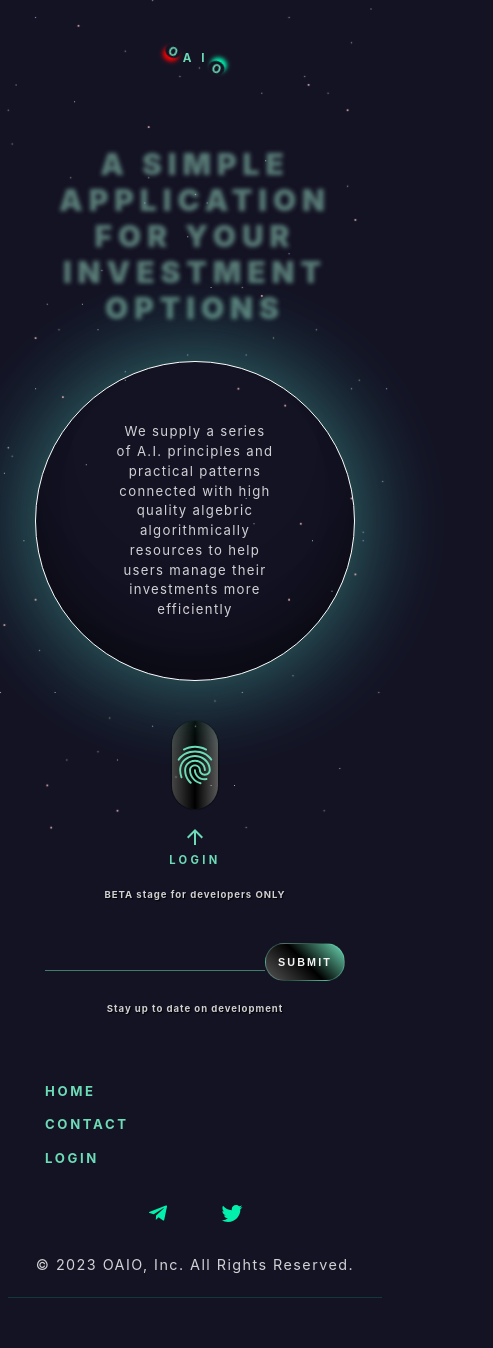
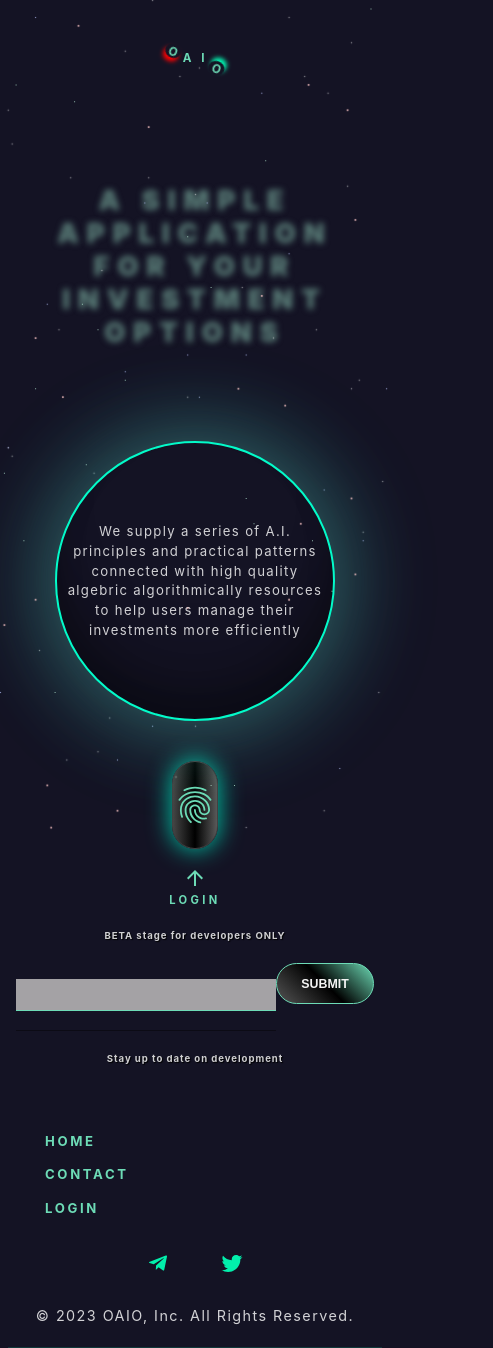
Before and after one commit to Kompweb-1/OAIO, a React (Create React App) app: page / in a window 390 px wide. Shown: the whole page, 493 px wide, since content can reach past the window. Before the commit the page ends 1298 px from the top, so only its background shows below. Built offline with nearby package versions, Linux system fonts and the light colour scheme.

Commit message:
deployment test

```diff
--- a/package.json
+++ b/package.json
@@ -11,7 +11,6 @@
     "@testing-library/react": "^13.4.0",
     "@testing-library/user-event": "^13.5.0",
     "axios": "^1.2.2",
-    "d3-color": "^3.1.0",
     "express": "^4.18.2",
     "express-session": "^1.17.3",
     "firebase": "^9.15.0",
@@ -21,10 +20,10 @@
     "react-dom": "^18.2.0",
     "react-motion": "^0.5.2",
     "react-router-dom": "^6.4.5",
-    "react-scripts": "5.0.1",
+    "react-scripts": "^5.0.1",
     "react-tradingview-embed": "^3.0.0",
     "react-tradingview-widget": "^1.3.2",
-    "react-vis": "^1.11.12",
+    "react-vis": "^0.3.4",
     "web-vitals": "^2.1.4"
   },
   "scripts": {
--- a/src/Pages/Home.js
+++ b/src/Pages/Home.js
@@ -24,7 +24,7 @@ function App() {
 
             {/* <Modal /> */}
             <FingerprintIcon
-              className='App-btn pulse-btn'
+              className='App-btn pulse'
               type='button'
               onClick={(event) => (window.location.href = "/login")}
             />
--- a/src/Pages/LogIn.js
+++ b/src/Pages/LogIn.js
@@ -58,7 +58,7 @@ export default function Login() {
             onChange={(e) => setPassword(e.target.value)}
           />
         </label>
-        <div style={{ marginTop: 10 }}>
+        <div style={{ marginTop: 20 }}>
           <button
             type='submit'
             disabled={email === 0 || status === "submitting"}>
--- a/src/style/home.css
+++ b/src/style/home.css
@@ -6,20 +6,34 @@
 }
 
 .title {
+  /* text-align: center; */
   /* border: 1px solid #ffffff86; */
-  width: 360px;
+  /* width: 360px; */
+  height: 400px;
+  /* width: 80%; */
 }
 
 .title h2 {
   color: transparent;
-  text-shadow: 0 0 4px rgb(90, 125, 120);
+  text-shadow: 0 0 14px rgb(90, 125, 120);
   /* font-style: bold; */
   font-weight: 900;
   /* color: #fcfcfcfb; */
-  font-size: calc(26px + 1vmin);
+  font-size: calc(42px + 1vmin);
   /* text-shadow: 3px 3px 0px #00000000, 0px -20px 4px rgb(0, 0, 0); */
-  letter-spacing: 0.2em;
-  text-align: center;
+  letter-spacing: 0.5rem;
+  /* width: 360px; */
+  padding: 0 10rem;
+  /* margin: 0 100px; */
+}
+.title h2:hover {
+  /* text-shadow: 0 0 2px rgb(90, 125, 120); */
+  text-shadow: 3px 3px 0px rgb(90, 125, 120), 0px -2px 40px rgb(0, 0, 0);
+  font-size: calc(36px + 1vmin);
+  /* letter-spacing: 1rem; */
+  /* letter-spacing: 1rem; */
+
+  /* width: 360px; */
 }
 
 .home-card {
@@ -28,7 +42,7 @@
   align-items: center;
 }
 .card {
-  border: 1px solid #ffffff;
+  border: 2px solid #03fbc9;
   width: 360px;
   height: 360px;
   /* background: rgba(217, 217, 217, 0.58); */
@@ -47,13 +61,10 @@
 }
 
 .card:hover {
-  border: 2px solid #02f5b0f9;
+  border: 2px solid #707070f9;
   transform: scale(1.05);
   /* font-size: calc(14px + 0.5vmin); */
-  box-shadow: 4px 0px 200px #fffffff8, -4px 0px 200px #61fbe63b,
-    rgba(0, 0, 0, 0.17) 0px -23px 25px 0px inset,
-    rgba(0, 0, 0, 0.15) 0px -36px 30px 0px inset,
-    rgba(0, 0, 0, 0.1) 0px -79px 40px 0px inset;
+  box-shadow: 4px 0px 200px #75c1bdf8, -4px 0px 200px #000000;
 }
 
 /* .card:active {
@@ -69,12 +80,12 @@
   /* font-weight: bolder; */
 }
 .App .App-btn {
+  border: 1px solid #424141;
   border-radius: 50px;
   color: #6ddbb6;
   width: 46px;
   height: 88px;
   margin: 20px 0;
-  background: rgb(2, 0, 36);
   background: linear-gradient(
     90deg,
     rgb(69, 69, 69) 0%,
@@ -83,46 +94,51 @@
   );
   cursor: pointer;
 }
+.App .App-btn:hover {
+  border: 2px solid #03fbc9;
+}
 
-.pulse {
+/* .pulse {
   animation: pulse-animation 2s infinite;
 }
 @keyframes pulse-animation {
   0% {
-    box-shadow: 0 0 0 0px rgba(0, 0, 0, 0.2);
+    box-shadow: 0 0 20px rgba(0, 0, 0, 0.99);
   }
   100% {
-    box-shadow: 0 0 2px 20px rgba(0, 0, 0, 0.221);
+    box-shadow: 0 0 20px rgb(249, 249, 249);
   }
-}
+} */
 
+/*
 .pulse {
-  animation: pulse 2500ms infinite;
-}
-@keyframes pulse {
-  0% {
-    box-shadow: 0 0 0 0 #393939;
-  }
-  50% {
-    box-shadow: 0 0 0 1px #7fffea70;
-  }
-  100% {
-    box-shadow: 0 0 0 1px #fbb32f01;
-  }
-}
-
-.pulse-btn {
   animation: pulse 2000ms infinite;
 }
 @keyframes pulse {
   0% {
-    box-shadow: 0 0 0 0 #323232;
+    box-shadow: 0 0 2px #000000;
   }
   50% {
-    box-shadow: 0 1px 0px 2px #61fbe13b;
+    box-shadow: 0 0 0 4px #7fffea70;
   }
   100% {
-    box-shadow: 0 0 0 1px #00000096;
+    box-shadow: 0 0 2px #6ddbb6;
+  }
+} */
+
+.pulse {
+  animation: pulse 2000ms infinite;
+}
+
+@keyframes pulse {
+  0% {
+    box-shadow: 0 0 0 0 #03fbc9;
+  }
+  50% {
+    box-shadow: 0 0 200px #000000;
+  }
+  100% {
+    box-shadow: 0 0 0 1px #01ddbc;
   }
 }
 
@@ -130,10 +146,12 @@
   color: #6ddbb6;
   display: inline-block;
   position: relative;
-  -moz-animation: bounce 3s infinite linear;
+  background-color: #01ddbc00;
+  -moz-animation: bounce 1s infinite linear;
   -o-animation: bounce 1s infinite linear;
   -webkit-animation: bounce 1s infinite linear;
-  animation: bounce 1.5s infinite linear;
+  animation: bounce 1s infinite linear;
+  /* cursor: pointer; */
 }
 @-webkit-keyframes bounce {
   0% {
@@ -208,17 +226,30 @@
 
 @media (max-width: 480px) {
   .title {
-    width: 90%;
-    margin-bottom: 10px;
+    /* width: 90%; */
+    height: 280px;
+    /* margin-bottom: 10px; */
+  }
+  .title h2 {
+    font-size: calc(26px + 0.3vmin);
+    letter-spacing: 0.5rem;
+    text-shadow: 0 0 6px rgb(90, 125, 120);
+    /* padding: 0; */
+  }
+  .title h2:hover {
+    letter-spacing: 0.3rem;
+    font-size: calc(21px + 0.5vmin);
   }
 
   .card {
-    width: 320px;
-    height: 320px;
+    width: 280px;
+    height: 280px;
+    /* padding: 0; */
+    /* margin: 0; */
   }
   .card p {
     font-size: calc(12px + 0.3vmin);
-    width: 160px;
+    /* width: 160px; */
     line-height: 1.5;
   }
 }
--- a/src/style/index.css
+++ b/src/style/index.css
@@ -203,7 +203,7 @@ input {
   padding: 10px;
 }
 
-button {
+/* button {
   font-size: calc(10px + 0.2vmin);
   text-transform: uppercase;
   font-weight: 800;
@@ -215,9 +215,33 @@ button {
   cursor: pointer;
   border: 1px solid #7fffd448;
   background: linear-gradient(225deg, #6ddbb6, #000000, #555555);
-  /* box-shadow: 0px 0px 1px #6ddbb645, 0px 0px 1px #6ddbb642; */
-  /* background: rgba(255, 255, 255, 0); */
   border-radius: 25px;
+} */
+button {
+  /* background-color: white; */
+  background: linear-gradient(225deg, #6ddbb6, #000000, #555555);
+
+  /* color: black; */
+  color: #f4f4f4;
+
+  border-radius: 10em;
+  font-size: 14px;
+  font-weight: 600;
+  padding: 1em 2em;
+  cursor: pointer;
+  transition: all 0.3s ease-in-out;
+  border: 1px solid #6ddbb6;
+  box-shadow: 0 0 0 0 #6ddbb6;
+}
+
+button:hover {
+  transform: translateY(-4px) translateX(-2px);
+  box-shadow: 2px 5px 0 0 #6ddbb6;
+}
+
+button:active {
+  transform: translateY(2px) translateX(1px);
+  box-shadow: 0 0 0 0 #6ddbb6;
 }
 
 /* Media Query for Mobile Devices */
--- a/src/style/login.css
+++ b/src/style/login.css
@@ -9,5 +9,14 @@
 }
 
 .login form {
+  /* display: flex;
+  flex-direction: column;
+  justify-content: center;
+  align-items: center; */
   width: 280px;
+  height: 300px;
 }
+
+.login input {
+  width: 260px;
+}
--- a/src/style/logo.css
+++ b/src/style/logo.css
@@ -5,7 +5,7 @@
   /* align-items: center; */
   /* height: 25%; */
   /* margin-bottom: 20px; */
-  height: 260px;
+  height: 220px;
 }
 .logo em {
   /* font-family: "Josefin Sans", sans-serif; */
@@ -48,18 +48,17 @@ em.planet {
   animation: planet-rotate 10s linear infinite;
   /* position: relative; */
 }
-
-/* em.planet::before { */
-/* content: ""; */
-/* position: absolute; */
-/* top: 1vmin; */
-/* left: 0.9vmin; */
-/* z-index: -1; */
-/* width: 2.5vmin; */
-/* height: 2.5vmin; */
-/* border-radius: 50%; */
-/* background: #2c2c2c; */
-/* } */
+/*
+em.planet::before {
+  content: "";
+  position: absolute;
+  top: -2vmin;
+  z-index: -1;
+  width: 1vmin;
+  height: 1vmin;
+  border-radius: 50%;
+  background: #ededed;
+} */
 
 em.planet.left {
   transform-origin: 8vmin 2vmin;
@@ -101,7 +100,7 @@ em.planet.right {
 @media (max-width: 480px) {
   .logo {
     /* background-color: red; */
-    height: 100px;
+    height: 140px;
   }
 
   .logo h1::before {
--- a/src/style/subscribe.css
+++ b/src/style/subscribe.css
@@ -7,9 +7,10 @@
 .subscribe input {
   font-size: calc(14px + 0.3vmin);
   color: rgb(255, 255, 255);
-  /* background: rgba(196, 195, 195, 0); */
+  background: rgba(196, 195, 195, 0.82);
   border-bottom: 1px solid #6ddbb6;
-  width: 220px;
+  width: 260px;
+  margin-bottom: 20px;
 }
 .subscribe label {
   font-size: calc(14px + 0.3vmin);
@@ -27,6 +28,7 @@
     padding: 0;
   }
   .subscribe button {
-    width: 80px;
+    width: auto;
+    font-size: calc(12px + 0.1vmin);
   }
 }
```
Also changed, not shown: 1 other file (tests, documents, lock files or other folders).
